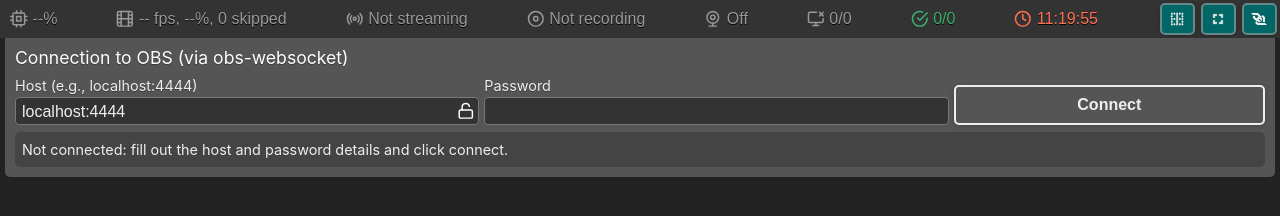
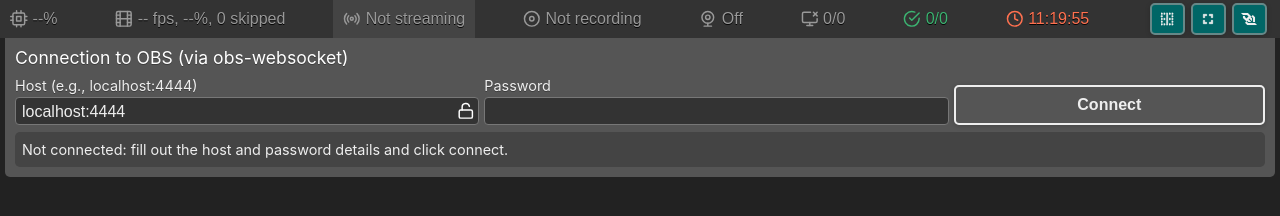
Before and after one commit to dvangennip/web_remote_for_OBS, a plain HTML site: page index.html in a window 1280 px wide. In both pictures the pointer is over the element "Not streaming". Drawn offline with Linux system fonts and the light colour scheme.

Commit message:
Hover highlight for status items
Now clearer that these elements can be clicked to reveal a settings/info pane.

```diff
--- a/style.css
+++ b/style.css
@@ -1044,7 +1044,7 @@
 
 .status-item {
 	display: inline-flex;
-	margin: 0 10px;
+	padding: 0 10px;
 	user-select: none;
 	align-items: center;
 	color: #999;
@@ -1053,6 +1053,11 @@
 
 .status-item.clickable {
 	cursor: pointer;
+}
+.status-item.clickable:hover,
+.status-item.clickable:active {
+	background-color: #444;
+	cursor: context-menu;
 }
 
 .status-item svg,
```
